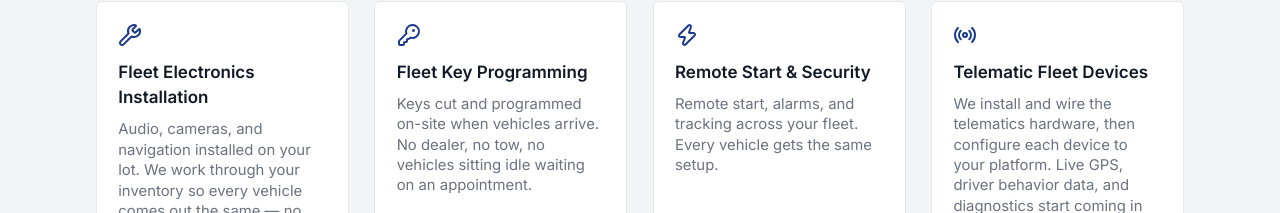
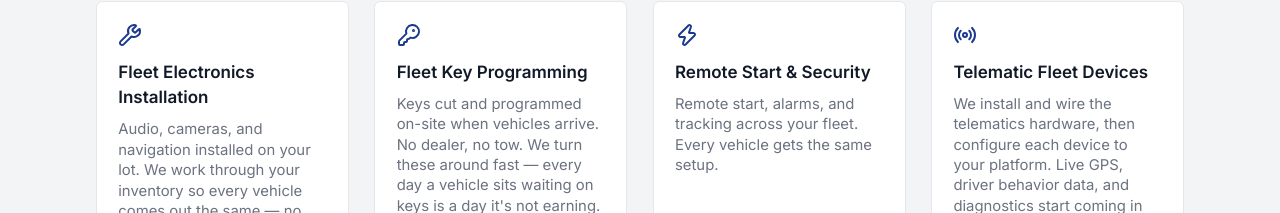
Before and after one commit to jasgarciaa/City-Tech-Site, a Next.js app: page /fleet in a window 1280 px wide. Shown: the part 739-952 px from the top of the page. Built offline with nearby package versions, Linux system fonts and the light colour scheme; no server answers.

Commit message:
use cases fix

```diff
--- a/components/fleet/UseCases.tsx
+++ b/components/fleet/UseCases.tsx
@@ -9,7 +9,7 @@ const USE_CASES = [
   {
     icon: KeyRound,
     title: 'Fleet Key Programming',
-    body: 'Keys cut and programmed on-site when vehicles arrive. No dealer, no tow, no vehicles sitting idle waiting on an appointment.',
+    body: 'Keys cut and programmed on-site when vehicles arrive. No dealer, no tow. We turn these around fast — every day a vehicle sits waiting on keys is a day it\'s not earning.',
   },
   {
     icon: Zap,
```
